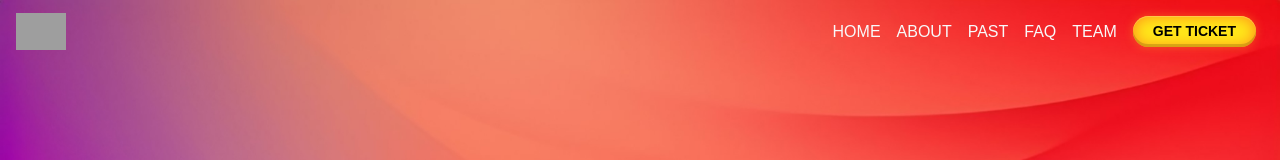
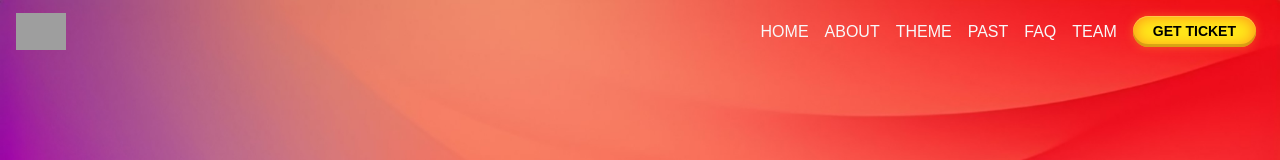
Before and after one commit to tyagidivyam47/genero23, a React (Create React App) app: page / in a window 1280 px wide. Shown: the top 160 px of the page. Built offline with nearby package versions, Linux system fonts and the light colour scheme; grey boxes are pictures that could not be loaded; a web font is replaced by a local one.

Commit message:
add nav links for theme

```diff
--- a/src/Atoms/NavCopy.jsx
+++ b/src/Atoms/NavCopy.jsx
@@ -16,6 +16,7 @@ function Navbar() {
                 <div className="navbar-nav align-items-center" >
                     <Link className="nav-item nav-link active text-light" to="/home?loaded=true=query=home-carousel">HOME</Link>
                     <Link className="nav-item nav-link text-light" to="/home?loaded=true=query=about">ABOUT</Link>
+                    <Link className="nav-item nav-link text-light" to="/home?loaded=true=query=theme">THEME</Link>
                     <Link className="nav-item nav-link text-light" to="/home?loaded=true=query=eventPage">PAST</Link>
                     <Link className="nav-item nav-link text-light" to="/home?loaded=true=query=queries">FAQ</Link>
                     <Link className="nav-item nav-link text-light" to="#">TEAM</Link>
--- a/src/Atoms/Navbar.jsx
+++ b/src/Atoms/Navbar.jsx
@@ -16,6 +16,7 @@ function Navbar() {
                 <div className="navbar-nav align-items-center" >
                     <a className="nav-item nav-link active text-light" href="#home-carousel">HOME</a>
                     <a className="nav-item nav-link text-light" href="#about">ABOUT</a>
+                    <a className="nav-item nav-link text-light" href="#theme">THEME</a>
                     <a className="nav-item nav-link text-light" href="#eventPage">PAST</a>
                     <a className="nav-item nav-link text-light" href="#queries">FAQ</a>
                     <Link className="nav-item nav-link text-light" to="/teampage">TEAM</Link>
--- a/src/Pages/Theme/Theme.jsx
+++ b/src/Pages/Theme/Theme.jsx
@@ -2,10 +2,9 @@ import React from 'react'
 import './Theme.css'
 function Theme() {
     return (
-        <div className='theme-back'>
+        <div id='theme' className='theme-back'>
             <div className='theme-overlay'></div>
             <div className='theme-text'>
-
                 <h1 className='theme-head'>indias <span className='theme-head-span'>hidden</span> hues</h1>
                 <button className=''>See What's Happening on Instagram</button>
             </div>
--- a/src/routes.js
+++ b/src/routes.js
@@ -2,9 +2,9 @@ import React from 'react'
 import { Route, Routes } from 'react-router';
 import App from './App';
 import "./App.css";
-import CulturalDetails from './Pages/EventsRules/Cultural/CulturalDetails';
+// import CulturalDetails from './Pages/EventsRules/Cultural/CulturalDetails';
 import CulturalList from './Pages/EventsRules/Cultural/CulturalList';
-import Team from './components/team/Team';
+// import Team from './components/team/Team';
 import TeamPage from './Pages/TeamPage/TeamPage';
 import Footer from './Pages/Footer/Footer';
 
@@ -15,9 +15,7 @@ const MyRoutes = () => {
             <Route path='/' element={<App/>} />
             <Route path='/home' element={<App/>} />
             <Route path="/cultural" element={<CulturalList />} />
-            <Route path="/team" element={<Team/>} />
             <Route path="/teampage" element={<TeamPage/>} />
-            <Route path="/cultural/:id" element={<CulturalDetails />} />
         </Routes>
         <Footer/>
 
```
Also changed, not shown: src/App.js (+4 -4 lines).
